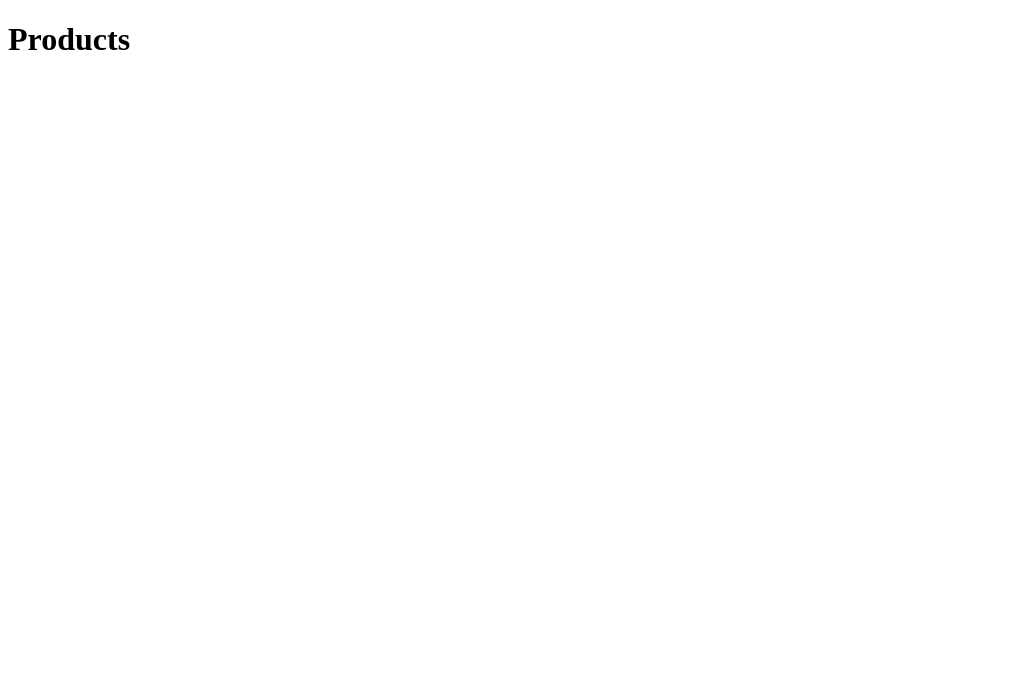
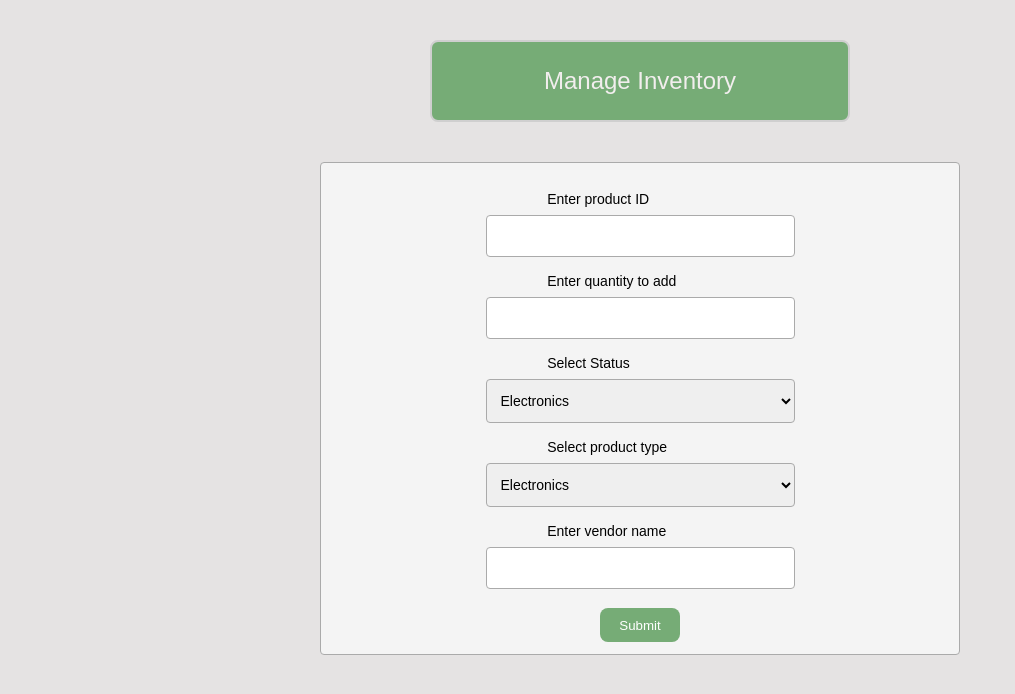
Before and after one commit to rahulrameshm0/Inventory-management-system, a Django app: page /add_products/ in a window 1280 px wide. Before the commit the part shown is almost empty. Shown: the top 694 px of the page, without its empty margins (0-1015 px from the left). Run offline with Django 5.2, Linux system fonts and the light colour scheme.

Commit message:
implemented add-product template

```diff
--- /dev/null
+++ b/static/css/products.css
@@ -0,0 +1,82 @@
+*{
+    margin: 0;
+    padding: 0;
+    box-sizing: border-box;
+}
+
+body{
+    font-family: sans-serif;
+    background-color: #e5e3e3;
+}
+
+.manage-inventory-system{
+    text-align: center;
+}
+
+.add-products{
+    width: 42px;
+    margin: 40px auto;
+    padding: 25px;
+    border: 2px solid #cfcfcf;
+    border-radius: 8px;
+    background-color: #f4f4f4;
+}
+
+.manage-inventory{
+    margin-top:2.5rem;
+    background-color: rgb(118, 172, 118);
+    font-weight:500;
+    color: #f2eeee;
+    width: 420px;
+    margin: 40px auto;
+    padding: 25px;
+    border: 2px solid #cfcfcf;
+    border-radius: 8px;
+}
+
+label{
+    position: relative;
+}
+
+label{
+    position: absolute;
+    left: 34.2rem;
+    margin-top: 1rem;
+}
+
+.add-products,
+ input{
+    margin-top: 1.5rem;
+    width: 50%;
+    padding: 12px 10px;
+    border: 1px solid #aaa;
+    border-radius: 4px;
+    font-size: 14px;
+    outline: none;
+}
+
+.add-products,
+ select{
+    margin-top: 1.5rem;
+    width: 50%;
+    padding: 12px 10px;
+    border: 1px solid #aaa;
+    border-radius: 4px;
+    font-size: 14px;
+    outline: none;
+}
+
+button{
+    margin-top: 1.2rem;
+    background-color: rgb(118, 172, 118);
+    color:hsl(0, 0%, 100%);
+    border: none;
+    padding: 0.6rem 1.2rem;
+    border-radius: 0.5rem;
+    transition: all 0.3s;
+}
+
+button:hover{
+    box-shadow: 0 4px 10px rgba(0, 0, 0, 0.4);
+    cursor: pointer;
+}
--- a/templates/add-products.html
+++ b/templates/add-products.html
@@ -1,11 +1,55 @@
+{% load static %}
 <!DOCTYPE html>
 <html lang="en">
 <head>
     <meta charset="UTF-8">
     <meta name="viewport" content="width=device-width, initial-scale=1.0">
+    <link rel="stylesheet" href="{% static 'css/products.css' %}">
     <title>Add New products</title>
 </head>
 <body>
-    <h1>Products</h1>
+    <section class="manage-inventory-system">
+        <div>
+            <h1 class="manage-inventory">Manage Inventory</h1>
+
+        </div>
+
+        <div class="add-products">
+            <form action="" method="POST">
+                {% csrf_token %}
+
+                <div class="input-group">
+
+                    <label for="id">Enter product ID</label><br>
+                    <input type="text" name="text" id="id"><br>
+
+                    <label for="number">Enter quantity to add</label><br>
+                    <input type="number" name="number" id="number"><br>
+
+                    <label for="status">Select Status</label><br>
+                    <select name="status" id="status">
+                        <option value="">Electronics</option>
+                        <option value="">Apparel</option>
+                        <option value="">Beauty</option>
+                        <option value="">Fitness</option>
+                        <option value="">Toys</option>
+                    </select><br>
+
+                    <label for="id">Select product type</label><br>
+                    <select name="status" id="status">
+                        <option value="">Electronics</option>
+                        <option value="">Apparel</option>
+                        <option value="">Beauty</option>
+                        <option value="">Fitness</option>
+                        <option value="">Toys</option>
+                    </select><br>
+
+                    <label for="id">Enter vendor name</label><br>
+                    <input type="text" name="text" id="id">
+                </div>
+                <button type="submit">Submit</button>
+                </form>
+        </div>
+    </section>
 </body>
 </html>
```
